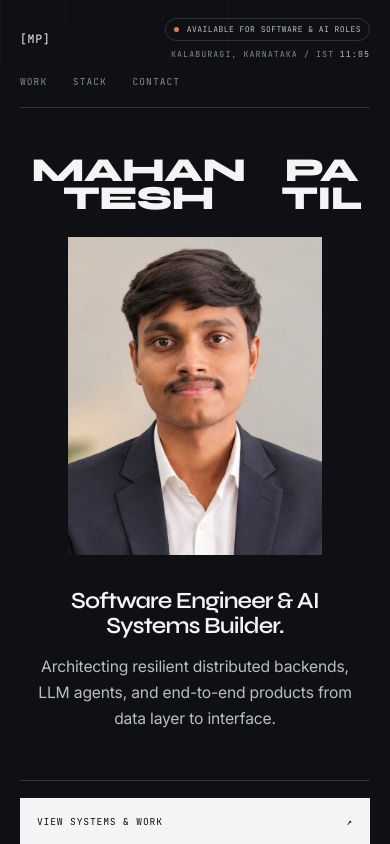
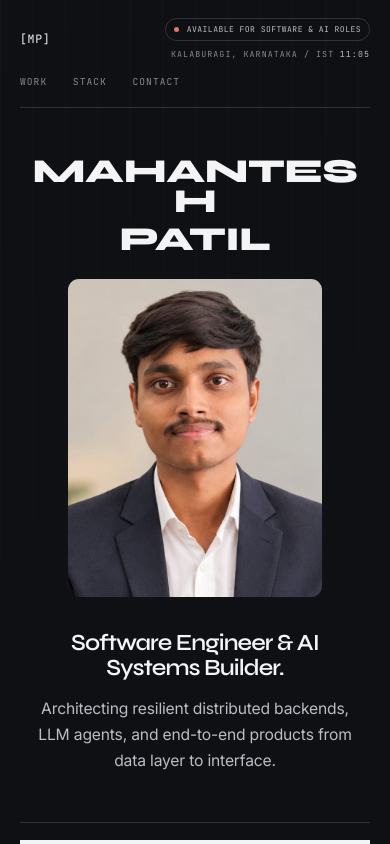
Before and after one commit to MahanteshPatil1214/mahanteshpatil, a Next.js app: page / in a window 390 px wide. Shown: the top 844 px of the page. Built offline with nearby package versions, Linux system fonts and the light colour scheme; no server answers.

Commit message:
Fix hero image robustness and name clipping on mobile/desktop

```diff
--- a/app/components/portfolio.module.scss
+++ b/app/components/portfolio.module.scss
@@ -195,18 +195,23 @@
   margin: 0;
   color: var(--fog);
   font-family: var(--font-display);
-  font-size: clamp(2.4rem, 8.2vw, 7.6rem);
+  font-size: clamp(2rem, 10vw, 6rem);
   font-weight: 800;
-  letter-spacing: -0.065em;
-  line-height: 0.84;
+  letter-spacing: -0.03em;
+  line-height: 0.9;
   text-transform: uppercase;
   text-align: center;
+  max-width: 100%;
+  overflow-wrap: break-word;
+  word-break: break-word;
 }
 
 .nameLine {
   display: flex;
   align-items: baseline;
-  gap: clamp(1rem, 3vw, 3rem);
+  flex-wrap: wrap;
+  justify-content: center;
+  gap: clamp(0.5rem, 2vw, 3rem);
 }
 
 .nameLineSecond {
@@ -495,13 +500,17 @@
   margin: 0;
   flex: 0 0 auto;
   max-width: 22rem;
+  background: var(--carbon-2);
+  border-radius: 0.75rem;
 }
 
 .portrait img {
+  display: block;
   width: 100%;
   height: auto;
   aspect-ratio: 4 / 5;
   border: 1px solid var(--line-light);
+  border-radius: 0.75rem;
   filter: saturate(0.98) contrast(1.02);
   object-fit: cover;
   transition: transform 1.2s var(--ease);
@@ -1893,9 +1902,15 @@
   }
 
   .heroName {
-    font-size: clamp(1.8rem, 9vw, 4.6rem);
-    letter-spacing: -0.02em;
-    overflow-wrap: anywhere;
+    font-size: clamp(1.6rem, 10vw, 4rem);
+    letter-spacing: -0.01em;
+    overflow-wrap: break-word;
+  }
+
+  .nameLine {
+    flex-direction: column;
+    align-items: center;
+    gap: 0.5rem;
   }
 
   .heroIntro {
```
